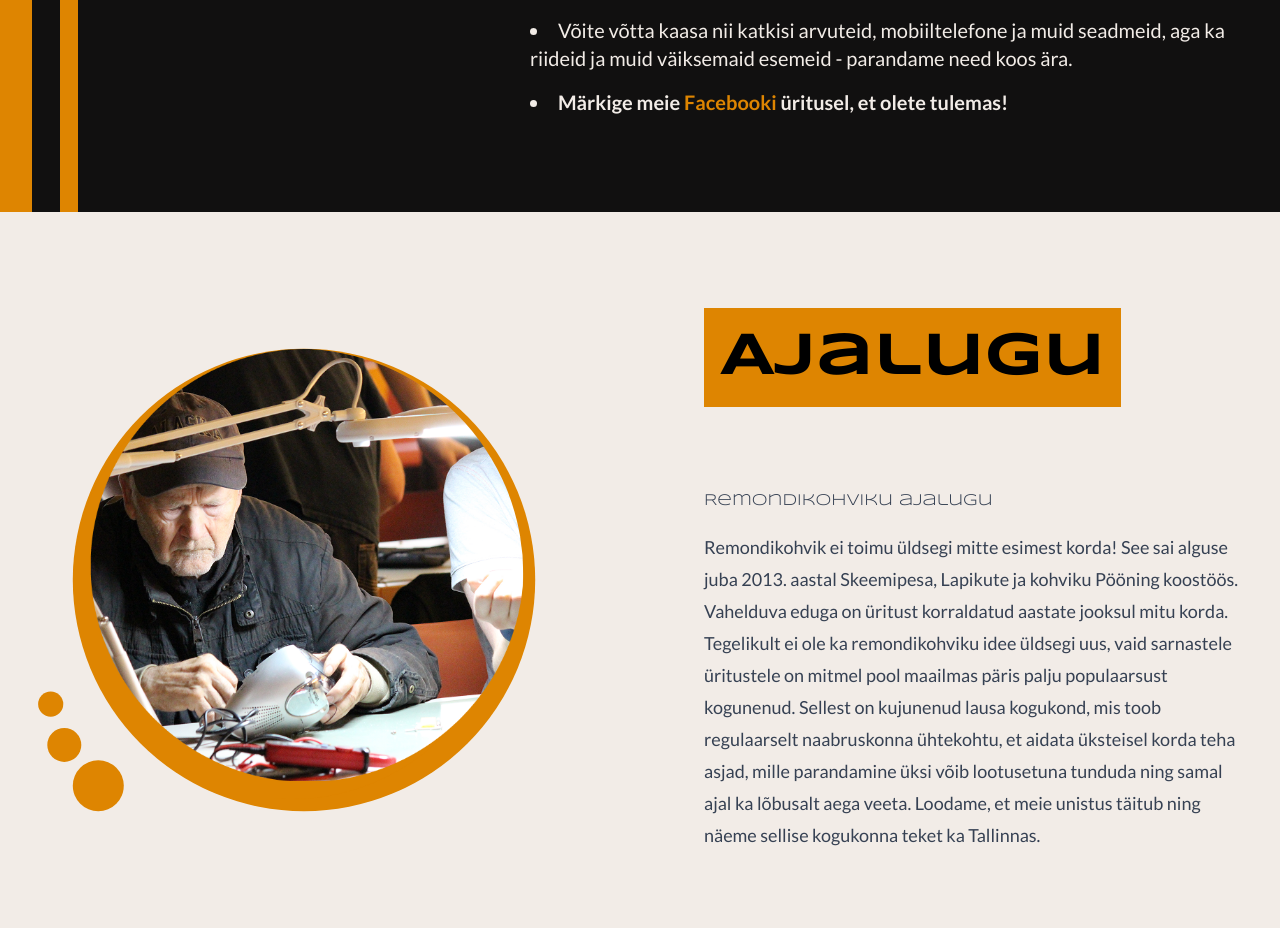
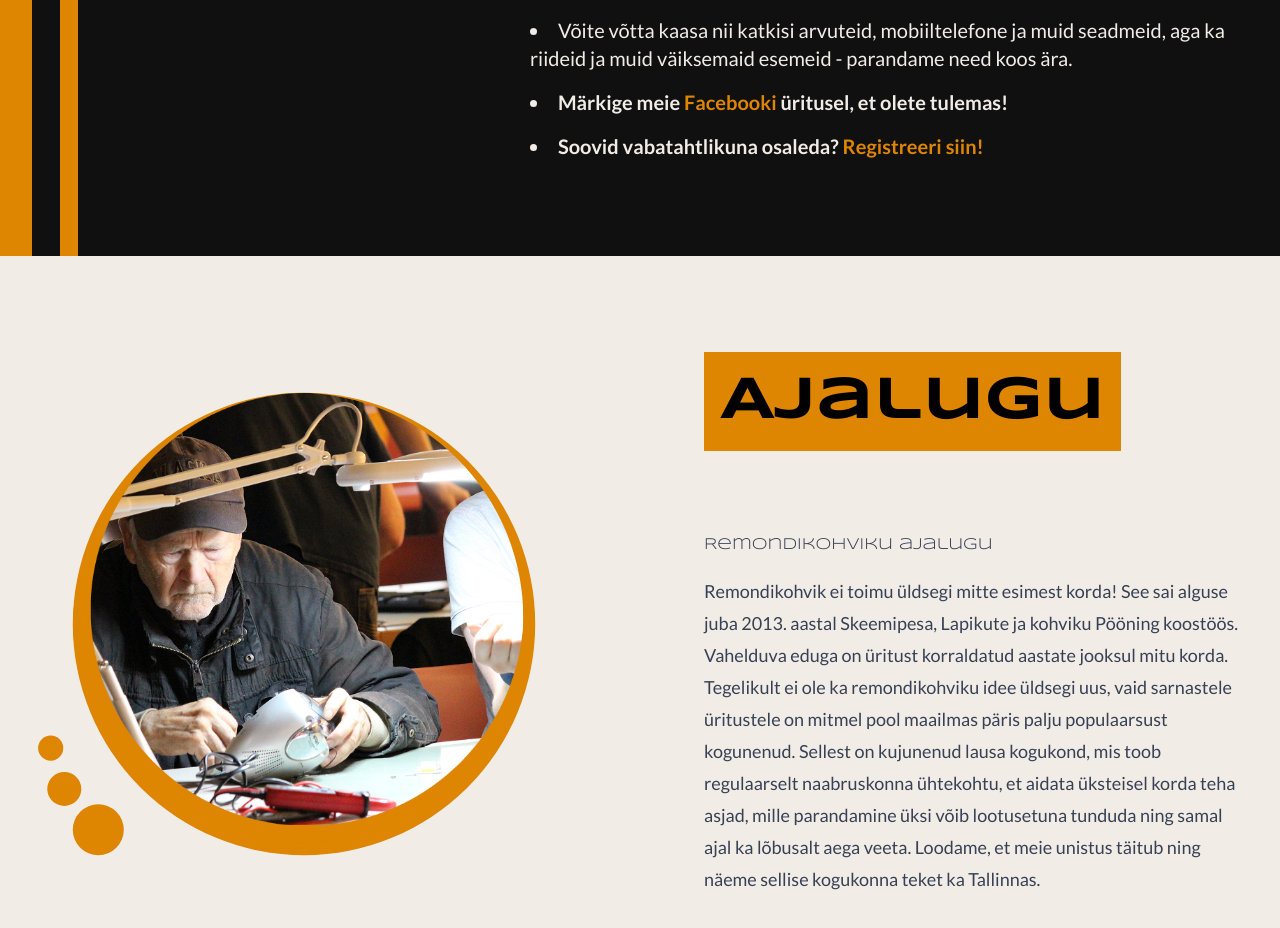
Before and after one commit to Lapikud/remondikohvik.lapikud.ee, a Next.js app: page / in a window 1280 px wide. Shown: the part 2766-3694 px from the top of the page. Built offline with nearby package versions, Linux system fonts and the light colour scheme.

Commit message:
Add volunteer registration form link to InfoSection
Co-authored-by: n0ll0 <101214789+n0ll0@users.noreply.github.com>

```diff
--- a/components/layout/info.tsx
+++ b/components/layout/info.tsx
@@ -86,6 +86,17 @@ export const InfoSection = () => (
               </Link> {" "}
               üritusel, et olete tulemas!
             </li>
+            <li className="mb-4 font-bold">
+              Soovid vabatahtlikuna osaleda? {" "}
+              <Link
+                href="https://forms.gle/hJgdNLSM9HFjRZwN9"
+                className="text-primary hover:underline"
+                target="_blank"
+                rel="noopener noreferrer"
+              >
+                Registreeri siin!
+              </Link>
+            </li>
           </ul>
         </ContentBox>
       </div>
```
